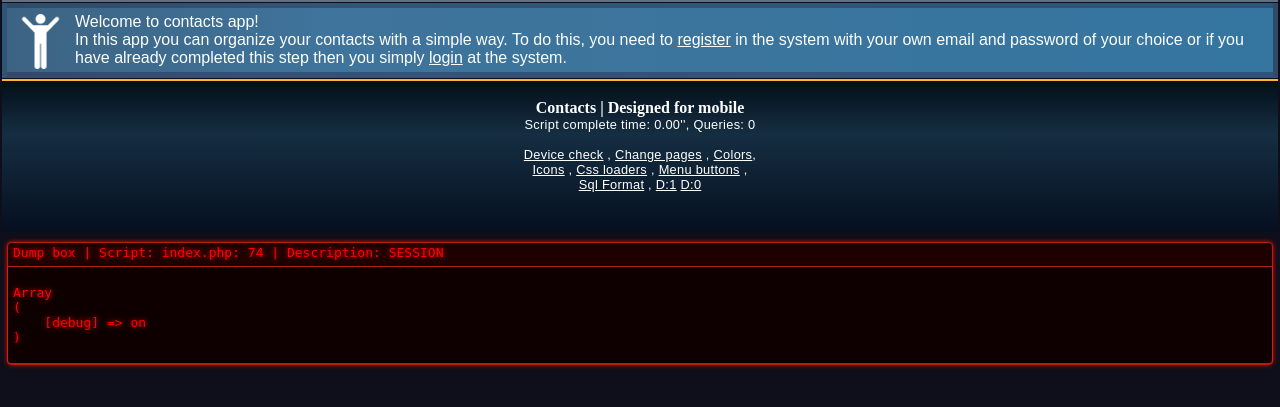
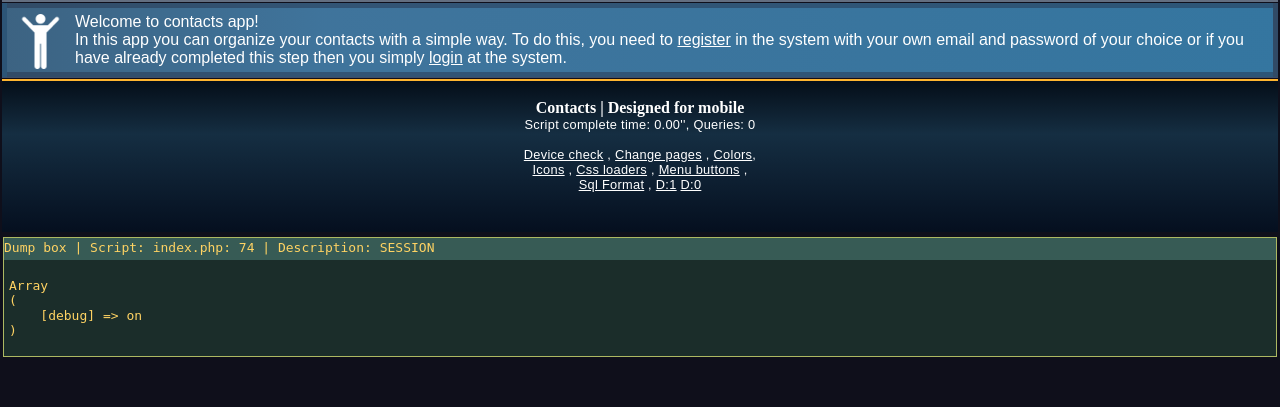
Before and after one commit to k-chatz/contacts, a PHP site: page /index.php?debug=on in a window 1280 px wide. Shown: the part 29-436 px from the top of the page. Run offline with PHP 8.4, Linux system fonts and the light colour scheme; some libraries are stand-ins or nearby versions.

Commit message:
Debug styles
Change styles for dump function and scriptTime message.

```diff
--- a/view/css/debug.css
+++ b/view/css/debug.css
@@ -1,28 +1,19 @@
 .dumpBoxOutput{
-	margin: 10px 5px 10px 5px;
-	padding: 0px 5px 0px 5px;
+    margin: 5px 1px 5px 1px;
     border-style: solid;
     border-width: 1px;
-	border-color: rgba(255, 50, 17, 0.66);
-	border-radius: 0.3em;
-	background-color: rgba(30, 0, 0, 1);
-	color: #FF0000;
-	text-shadow: 0px 0px 5px #FF0000;
-	-moz-box-shadow: 0px 0px 4px #FF0000;
-	-webkit-box-shadow: 0px 0px 4px #FF0000;
-	box-shadow: 0px 0px 4px #FF0000;
-	word-wrap: break-word;
+    border-color: rgb(173, 184, 98);
+    background-color: rgb(55, 91, 85);
+    color: rgb(255, 211, 99);
 }
 
 .dumpBoxValue{
-	margin: 5px -6px 0px -6px;
+    margin: 4px 0px 0px 0px;
     padding: 5px;
     background-color: rgba(0, 0, 0, 0.5);
     border-style: solid;
-	border-width: 1px;
-	border-color: rgba(255, 50, 17, 0.66);
-	border-bottom-left-radius: 0.3em;
-	border-bottom-right-radius: 0.3em;
+    border-width: 0px;
+    border-color: rgb(173, 184, 98);
 }
 
 .Query
@@ -74,11 +65,11 @@
 }
 
 div.scriptTime {
-	border: 3px black;
-    border-style: double;
-    background-color: #FFD572;;
+	border: 1px #ADB862;
+    border-style: solid;
+    background-color: #375B55;
     font-size: small;
-    color: black;
+    color: rgb(255, 211, 99);
     margin: 1px 0px 1px 0px;
     padding: 1px;
 }
```
Lines whose indentation alone changed are shown as unchanged.
